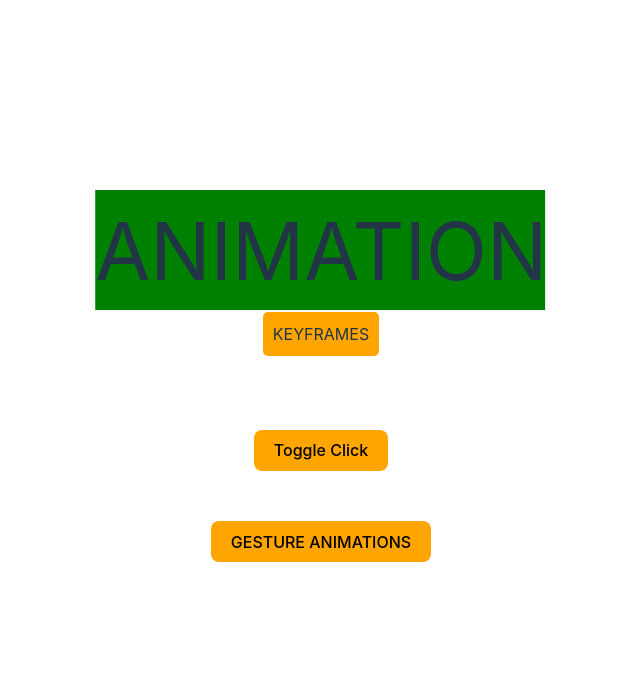
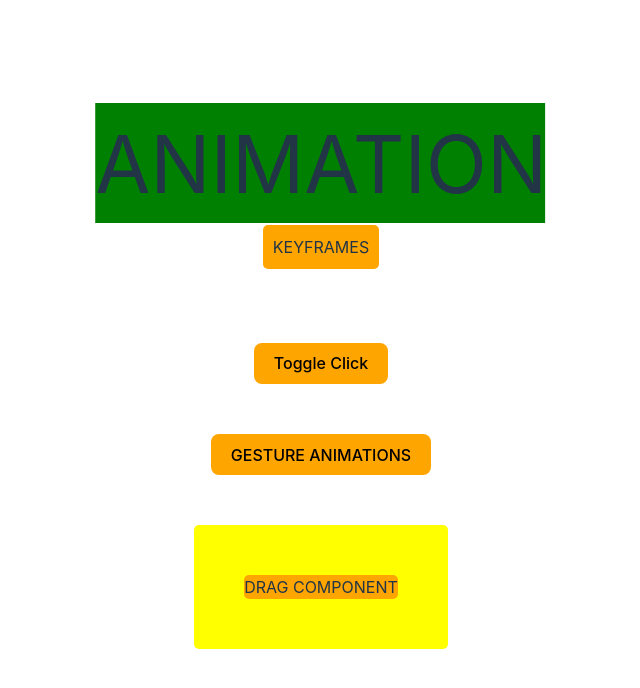
Before and after one commit to muhkyle17/learn-framer-motion, a React (Vite) app: page / in a window 1280 px wide. Shown: the top 688 px of the page, without its empty margins (319-959 px from the left). Built offline with nearby package versions, Linux system fonts and the light colour scheme.

Commit message:
Add drag component with background colors to see the drag constraints

```diff
--- a/src/App.jsx
+++ b/src/App.jsx
@@ -48,6 +48,22 @@ function App() {
         whileTap={{ scale: 0.9 }}>
         GESTURE ANIMATIONS
       </motion.button>
+      <div style={{ backgroundColor: 'yellow', padding: '50px', borderRadius: '5px' }}>
+        <motion.div
+          style={{
+            backgroundColor: 'orange',
+            borderRadius: '5px',
+          }}
+          drag
+          dragConstraints={{
+            top: -50,
+            left: -50,
+            right: 50,
+            bottom: 50,
+          }}>
+          DRAG COMPONENT
+        </motion.div>
+      </div>
     </div>
   )
 }
```
